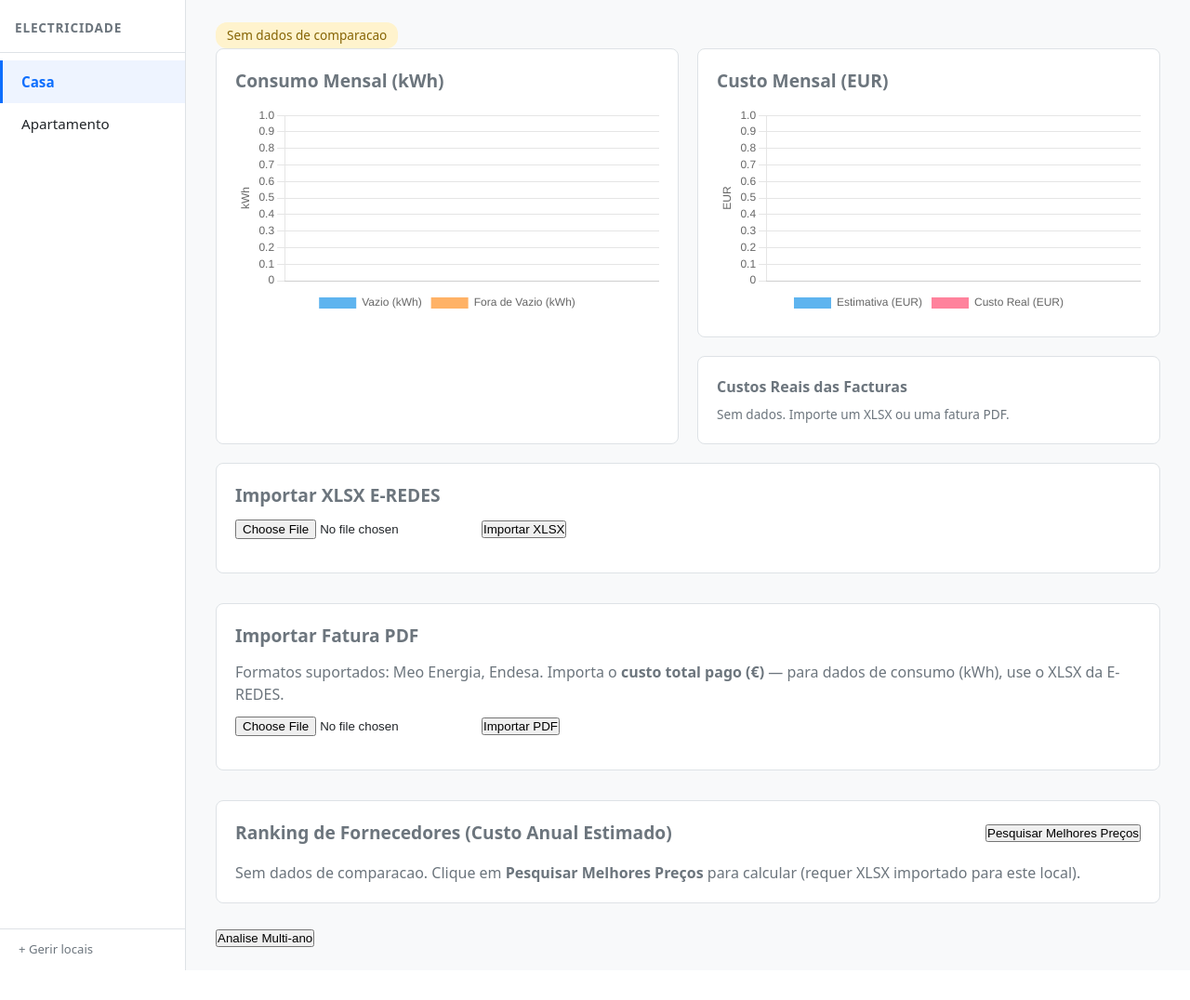
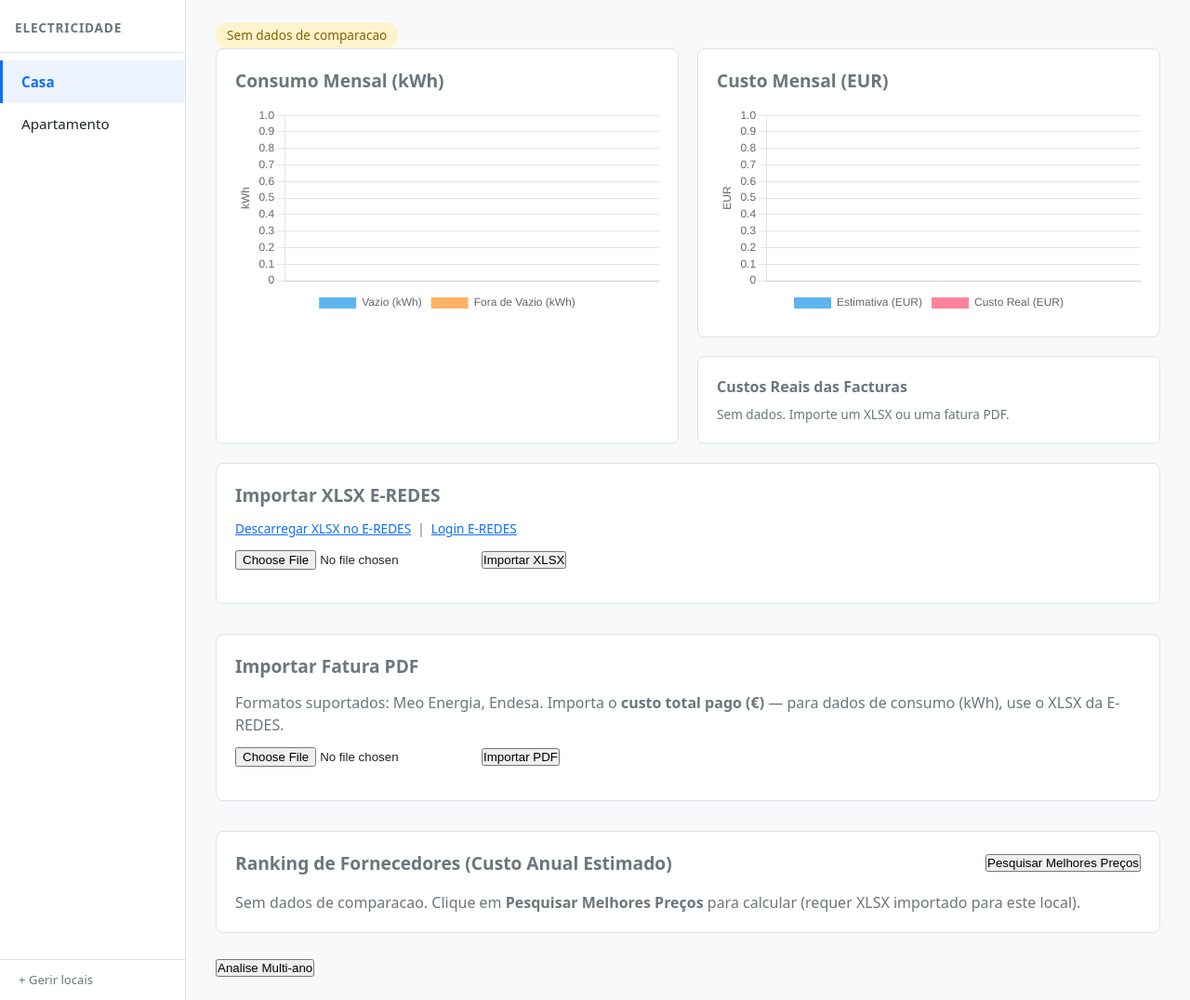
Before and after one commit to ricmagx/ha-addon-energia, a FastAPI app: page / in a window 1280 px wide. Shown: the whole page at 93% size. Before the commit the page ends 1044 px from the top, so only its background shows below. Run offline with FastAPI, Linux system fonts and the light colour scheme; data comes from the database, SQL or seed files in the repository; data that the repository does not hold is empty.

Commit message:
feat: links directos para E-REDES na secção de upload XLSX
Co-Authored-By: Claude Opus 4.6 <noreply@anthropic.com>

```diff
--- a/config.yaml
+++ b/config.yaml
@@ -1,6 +1,6 @@
 name: "Monitorizacao Electricidade"
 description: "Dashboard de monitorizacao de electricidade com comparacao de tarifarios"
-version: "1.0.6"
+version: "1.0.7"
 slug: "monitorizacao-electricidade"
 arch:
   - aarch64
--- a/src/web/templates/partials/upload_xlsx.html
+++ b/src/web/templates/partials/upload_xlsx.html
@@ -1,6 +1,11 @@
 <!-- Upload XLSX E-REDES — conforme UI-SPEC Phase 6 -->
 <div class="card" style="margin-bottom: 2rem;">
   <h2>Importar XLSX E-REDES</h2>
+  <p style="font-size: 0.85rem; color: var(--muted, #6c757d); margin-bottom: 0.75rem;">
+    <a href="https://balcaodigital.e-redes.pt/consumptions/history" target="_blank" rel="noopener" style="color: var(--accent, #0d6efd);">Descarregar XLSX no E-REDES</a>
+    &nbsp;|&nbsp;
+    <a href="https://balcaodigital.e-redes.pt/login" target="_blank" rel="noopener" style="color: var(--accent, #0d6efd);">Login E-REDES</a>
+  </p>
   <form hx-post="/upload/xlsx"
         hx-target="#upload-xlsx-resultado"
         hx-swap="innerHTML"
```
